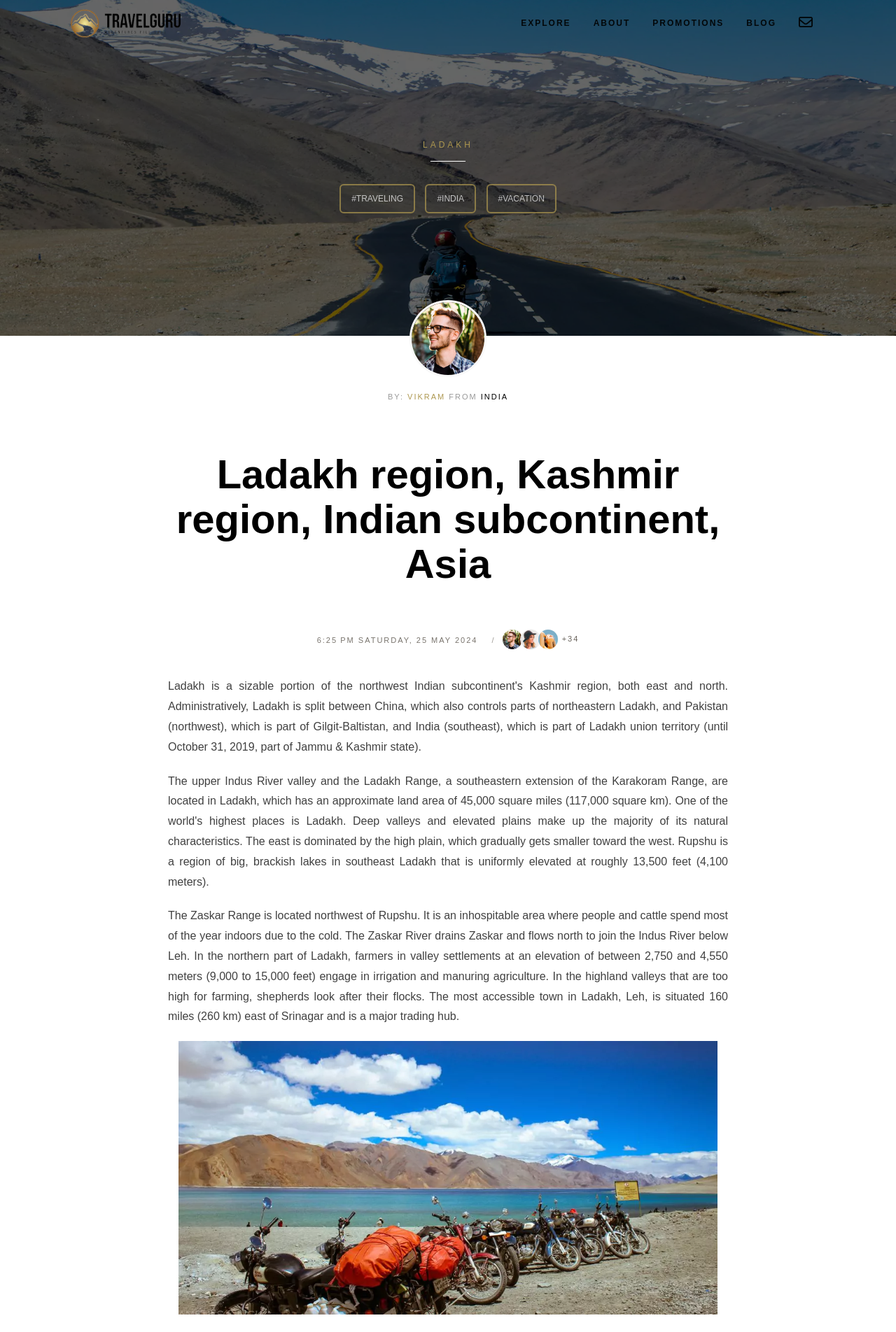
After one commit to vicky87883/travelguru, a PHP site: page /ladakh.php in a window 1280 px wide. The commit adds this page. Shown: the top 1904 px of the page at 70% size. Run offline with PHP 8.4, Linux system fonts and the light colour scheme; some libraries are stand-ins or nearby versions.

Commit message:
commit updated

```diff
--- a/css/style.css
+++ b/css/style.css
@@ -198,6 +198,10 @@ a i{
 .back.three{
     background-image:url("../assets/img/backs/back03.jpg");
 }
+.back.ladakh
+{
+    background-image:url("../assets/img/backs/ladakh.webp");
+}
 .back.four{
     background-image:url("../assets/img/backs/back04.jpg");
 }
--- /dev/null
+++ b/ladakh.php
@@ -0,0 +1,132 @@
+<!DOCTYPE html>
+<html xmlns="http://www.w3.org/1999/xhtml" lang="en-US">
+    <head>
+        <meta http-equiv="Content-Type" content="text/html; charset=utf-8">
+        <title>Exodus - Vintage HTML Template</title>
+        <meta name="description" content="lancio, business, launch, app, product, template, design, modern, elegant">
+        <meta name="viewport" content="width=device-width, initial-scale=1.0">
+        <meta name="keywords" content="lancio, food, launch, app, product, template, design, modern, elegant">
+        <meta name="Resource-type" content="Document">
+        <link rel="icon" type="image/x-icon" href="assets/img/favicon.ico">
+
+        <!-- Upload Font "https://fonts.google.com/" -->
+        <link href="../../css?family=Montserrat:100,200,300,400,600,700&display=swap" rel="stylesheet">
+        <link href="../../css-1?family=Playfair+Display:400,400i,700,700i,900,900i&display=swap" rel="stylesheet">
+        <!-- Bootstrap CSS -->
+        <link rel="stylesheet" type="text/css" href="css/bootstrap.min.css">
+        <!-- Styles CSS -->
+        <link rel="stylesheet" type="text/css" href="css/style.css">
+        <link rel="stylesheet" type="text/css" href="css/az-styles.css">
+        <!-- Load Font Awesome Kit -->
+        <script src="../../747940bb1c.js"></script>
+        <!-- Load Animate CSS -->
+        <link rel="stylesheet" type="text/css" href="css/animate.css">
+        <!-- Load AOS CSS -->
+        <link rel="stylesheet" type="text/css" href="css/aos.css">
+        <!-- Slick Slider CSS -->
+        <link rel="stylesheet" type="text/css" href="css/slick.css">
+        <link rel="stylesheet" type="text/css" href="css/slick-theme.css">
+        <script async src="https://pagead2.googlesyndication.com/pagead/js/adsbygoogle.js?client=ca-pub-6958761602872755"
+     crossorigin="anonymous"></script>
+
+    </head>
+    <body class="white">
+
+        <!-- Main Content Starts -->
+        <?php include('header.php') ?>
+
+        <!-- Section -->
+        <div id="about" class="section video">
+                <div class="container">
+                    <div class="content center mt-100">
+                        <h5 class="t-gold">LADAKH</h5>
+                        <span class="line"></span>
+                        <div class="tags"><a class="tag t-white b-gold">#traveling</a> <a class="tag t-white b-gold">#India</a> <a class="tag t-white b-gold">#vacation</a></div>
+                        <div class="mt-50"></div>
+                    </div>
+                </div>
+            <!-- Video Background -->
+            <div class="video-back">
+                <div class="color-overlay op-6"></div>
+                <video class="back  img ladakh">
+                </video>
+            </div>
+        </div><!-- Section Ends -->
+
+        <!-- Section -->
+        <div class="section white no-padding post-detail">
+            <div class="container" id="post">
+                <div class="content center paragraph">
+                    <div class="center info-box-detail mt-minus-200">
+                        <div class="author"><img src="assets/img/user1.jpg" alt="exodus" class="img-fluid"></div>
+                        <div class="post-info">By: <a class="author t-gold">Vikram</a> from <span class="country">India</span></div>
+                    </div>
+                    <h1 class="t-black">Ladakh
+region, Kashmir region, Indian subcontinent, Asia</h1>
+
+                     <div class="info-box-detail left">
+                        <div class="post-date">6:25 pm Saturday, 25 May 2024</div>
+                        <span class="separation">/</span>
+                        <div class="post-views">
+                            <img src="assets/img/user1.jpg" alt="exodus" class="img-fluid">
+                            <img src="assets/img/user2.jpg" alt="exodus" class="img-fluid">
+                            <img src="assets/img/user3.jpg" alt="exodus" class="img-fluid">
+                            <span class="count">+34</span>
+                        </div>
+                    </div>
+
+                    <p class=" justify">Ladakh is a sizable portion of the northwest Indian subcontinent's Kashmir region, both east and north. Administratively, Ladakh is split between China, which also controls parts of northeastern Ladakh, and Pakistan (northwest), which is part of Gilgit-Baltistan, and India (southeast), which is part of Ladakh union territory (until October 31, 2019, part of Jammu & Kashmir state).</p>
+
+
+
+                    <p class="justify">The upper Indus River valley and the Ladakh Range, a southeastern extension of the Karakoram Range, are located in Ladakh, which has an approximate land area of 45,000 square miles (117,000 square km). One of the world's highest places is Ladakh. Deep valleys and elevated plains make up the majority of its natural characteristics. The east is dominated by the high plain, which gradually gets smaller toward the west. Rupshu is a region of big, brackish lakes in southeast Ladakh that is uniformly elevated at roughly 13,500 feet (4,100 meters). </p>
+                    <p class="justify">The Zaskar Range is located northwest of Rupshu. It is an inhospitable area where people and cattle spend most of the year indoors due to the cold. The Zaskar River drains Zaskar and flows north to join the Indus River below Leh. In the northern part of Ladakh, farmers in valley settlements at an elevation of between 2,750 and 4,550 meters (9,000 to 15,000 feet) engage in irrigation and manuring agriculture. In the highland valleys that are too high for farming, shepherds look after their flocks. The most accessible town in Ladakh, Leh, is situated 160 miles (260 km) east of Srinagar and is a major trading hub.</p>
+                    <br>
+                    <div class="container">
+                    <img src="assets/img/backs/bikes.webp"  width="100%" height="100%"/>
+                    </div>
+                    <br>
+                    <p class="justify">Ladakh has a dry, chilly climate. Roughly 3 inches (80 mm) of precipitation falls on average each year; fine, dry, flaking snow is common and can occasionally fall in large amounts. The only places where vegetation grows are valleys and protected areas. Here, tamarisk (genus Tamarix) shrubs, furze (also known as gorse; spiky plants of the legume family), and other plants grow slowly and provide much-needed firewood. Wheat, barley, millet, buckwheat, peas, beans, and turnips are the main produce. The main products are textiles, namely woolen cloth.</p>
+                    <p class="justify">Since the breakup of British India in 1947, India and Pakistan have been at odds over Ladakh; with the 1949 cease-fire agreement, the southeast of the region was given to India and the remaining half to Pakistan. When Chinese forces arrived in the area in the early 1960s, they took control of the part of Ladakh that was theirs.</p>
+                    <blockquote><i class="fas fa-quote-right"></i> <span class="quote">I actually found the place by luck, I didn’t ask anyone for directions, I just drove my car up and down the Ladakh subcontinent <span class="author"> Mr. Ransom</span></span></blockquote>
+                </div>
+            </div>
+
+
+            <div class="container mt-20 paragraph">
+                <div class="content center">
+                    <p class="mt-50"><a href="" class="primary-btn white b-gold border t-gold"><i class="fas fa-heart"></i> Like</a> <a href="" class="primary-btn white b-gold border t-gold"><i class="fas fa-share"></i> Share</a></p>
+                </div>
+            </div>
+        </div>
+        <!-- Section -->
+
+        <!-- Section -->
+        <div class="section back five mt-50">
+            <div class="container center">
+                <h5 class="t-black">stay connected</h5>
+                <span class="line gold"></span>
+
+                <div class="social-container m-20 center">
+                    <a href="" class="primary-btn white icon t-gold"><i class="fab fa-facebook-square"></i></a>
+                    <a href="" class="primary-btn white icon t-gold"><i class="fab fa-instagram"></i></a>
+                    <a href="" class="primary-btn white icon t-gold"><i class="fab fa-linkedin"></i></a>
+                </div>
+            </div>
+        </div><!-- Section Ends -->
+
+            <!-- Footer -->
+            <?php include('footer.php') ?>
+
+        <!-- JS files upload -->
+        <script src="js/jquery-3.4.1.min.js"></script>
+        <script src="js/bootstrap.min.js"></script>
+        <script src="js/popper.min.js"></script>
+        <script src="js/slick.min.js"></script>
+        <script src="js/validator.min.js"></script>
+        <script src="js/contact.js"></script>
+        <script src="js/main.js"></script>
+        <script src="js/aos.js"></script>
+
+    </body>
+</html>
```
Also changed, not shown: assets/img/backs/bikes.webp (added), assets/img/backs/ladakh.webp (added).
